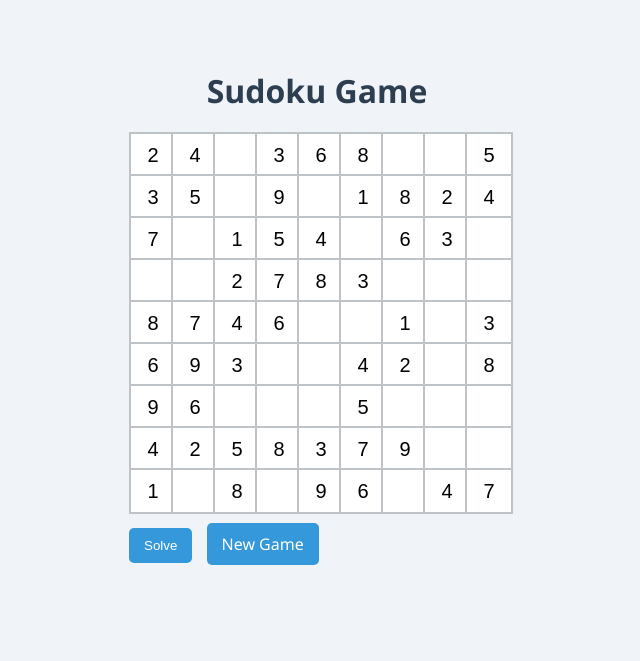
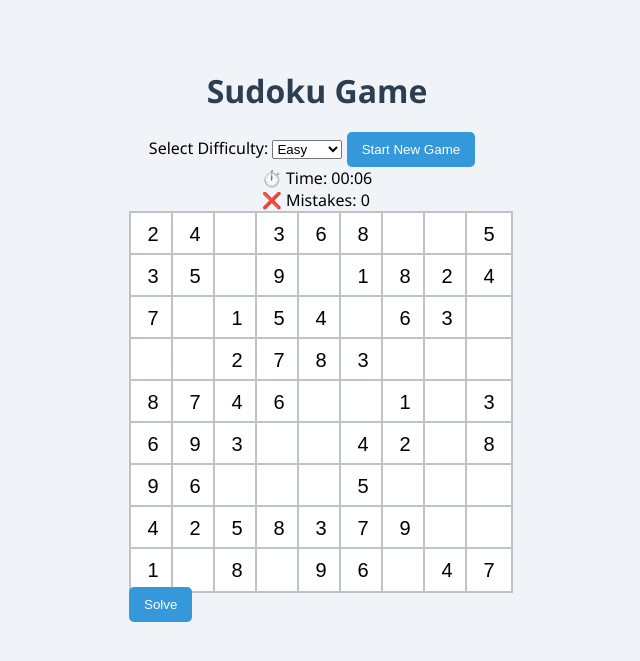
Before and after one commit to aryangirii/Sudoku, a Flask app: page / in a window 1280 px wide. Shown: the top 661 px of the page, without its empty margins (323-963 px from the left). Run offline with Flask 3, Linux system fonts and the light colour scheme.

Commit message:
Update index.html

```diff
--- a/Sudoku/templates/index.html
+++ b/Sudoku/templates/index.html
@@ -1,24 +1,63 @@
 <!DOCTYPE html>
-<html>
+<html lang="en">
 <head>
+    <meta charset="UTF-8">
     <title>Sudoku Game</title>
-    <link rel="stylesheet" href="{{ url_for('static', filename='style.css') }}">
+    <link rel="stylesheet" href="/static/style.css">
 </head>
 <body>
     <h1>Sudoku Game</h1>
-    <form method="post" action="/solve">
+    <form method="get" action="/">
+        <label>Select Difficulty:</label>
+        <select name="level">
+            <option value="easy">Easy</option>
+            <option value="medium">Medium</option>
+            <option value="hard">Hard</option>
+        </select>
+        <button type="submit">Start New Game</button>
+    </form>
+
+    <div class="info-bar">
+        <div>⏱️ Time: <span id="timer">00:00</span></div>
+        <div>❌ Mistakes: <span id="mistakes">0</span></div>
+    </div>
+
+    <form method="post" action="/solve" onsubmit="return stopTimer();">
         <div class="sudoku-board">
             {% for i in range(9) %}
                 {% for j in range(9) %}
                     <input type="text" maxlength="1" name="cell{{i}}{{j}}"
-                        value="{{ puzzle[i][j] if puzzle[i][j] != 0 else '' }}">
+                        value="{{ puzzle[i][j] if puzzle[i][j] != 0 else '' }}"
+                        oninput="validateCell(this)">
                 {% endfor %}
             {% endfor %}
         </div>
-        <div class="buttons">
-            <button type="submit">Solve</button>
-            <a href="/" class="new-game">New Game</a>
-        </div>
+        <button type="submit">Solve</button>
     </form>
+
+    <script>
+        let startTime = Date.now();
+        let timerInterval = setInterval(() => {
+            const elapsed = Math.floor((Date.now() - startTime) / 1000);
+            const minutes = String(Math.floor(elapsed / 60)).padStart(2, '0');
+            const seconds = String(elapsed % 60).padStart(2, '0');
+            document.getElementById("timer").textContent = `${minutes}:${seconds}`;
+        }, 1000);
+
+        let mistakes = 0;
+        function validateCell(input) {
+            const value = input.value;
+            if (value && (!/^[1-9]$/.test(value))) {
+                mistakes++;
+                document.getElementById("mistakes").textContent = mistakes;
+                input.value = '';
+            }
+        }
+
+        function stopTimer() {
+            clearInterval(timerInterval);
+            return true;
+        }
+    </script>
 </body>
 </html>
```
